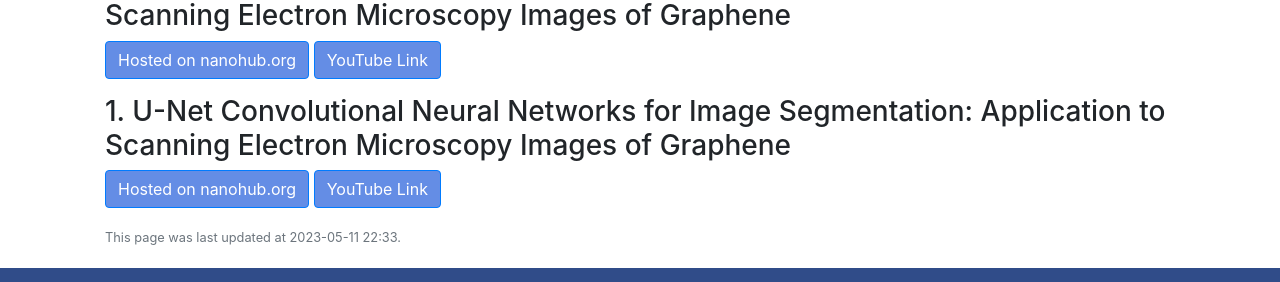
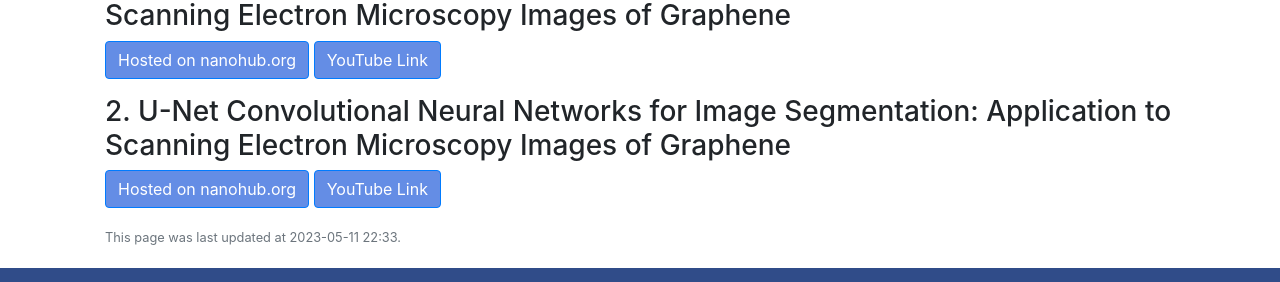
Before and after one commit to aagamrshah/aagamrshah.github.io, a Jekyll site: the page built from pages/talks.md, in a window 1280 px wide. Shown: the part 1013-1295 px from the top of the page. Built offline with Jekyll 4.4.1, drawn with Linux system fonts in a browser that asks for light colours; nearby versions of some CDN libraries; comment, search, counter and statistics services are not loaded.

Commit message:
updated numbering on talks

```diff
--- a/pages/talks.md
+++ b/pages/talks.md
@@ -47,6 +47,6 @@ MRS Spring/Fall Meeting 2020 | Online | November 2020 \
 <a class="btn btn-primary btn-md" href="https://nanohub.org/resources/34738" target="_blank" role="button" style="background-color:#648DE5;color:#FFFFFF"> Hosted on nanohub.org</a>
 <a class="btn btn-primary btn-md" href="https://www.youtube.com/watch?v=VagRsuPrctQ" target="_blank" role="button" style="background-color:#648DE5;color:#FFFFFF">YouTube Link</a>
 
-### 1. U-Net Convolutional Neural Networks for Image Segmentation: Application to Scanning Electron Microscopy Images of Graphene
+### 2. U-Net Convolutional Neural Networks for Image Segmentation: Application to Scanning Electron Microscopy Images of Graphene
 <a class="btn btn-primary btn-md" href="https://nanohub.org/resources/34744" target="_blank" role="button" style="background-color:#648DE5;color:#FFFFFF"> Hosted on nanohub.org</a>
 <a class="btn btn-primary btn-md" href="https://www.youtube.com/watch?v=yS8K-l7Xk5A" target="_blank" role="button" style="background-color:#648DE5;color:#FFFFFF">YouTube Link</a>
```
